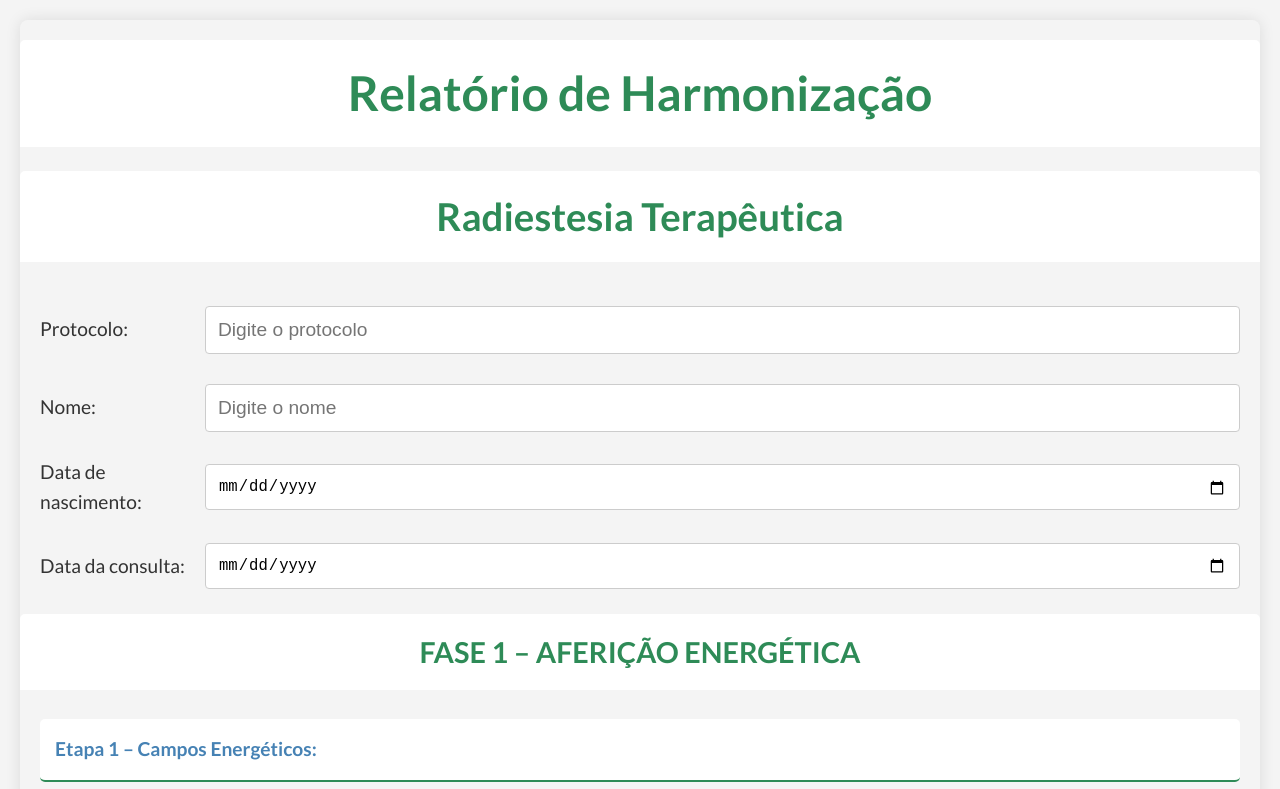
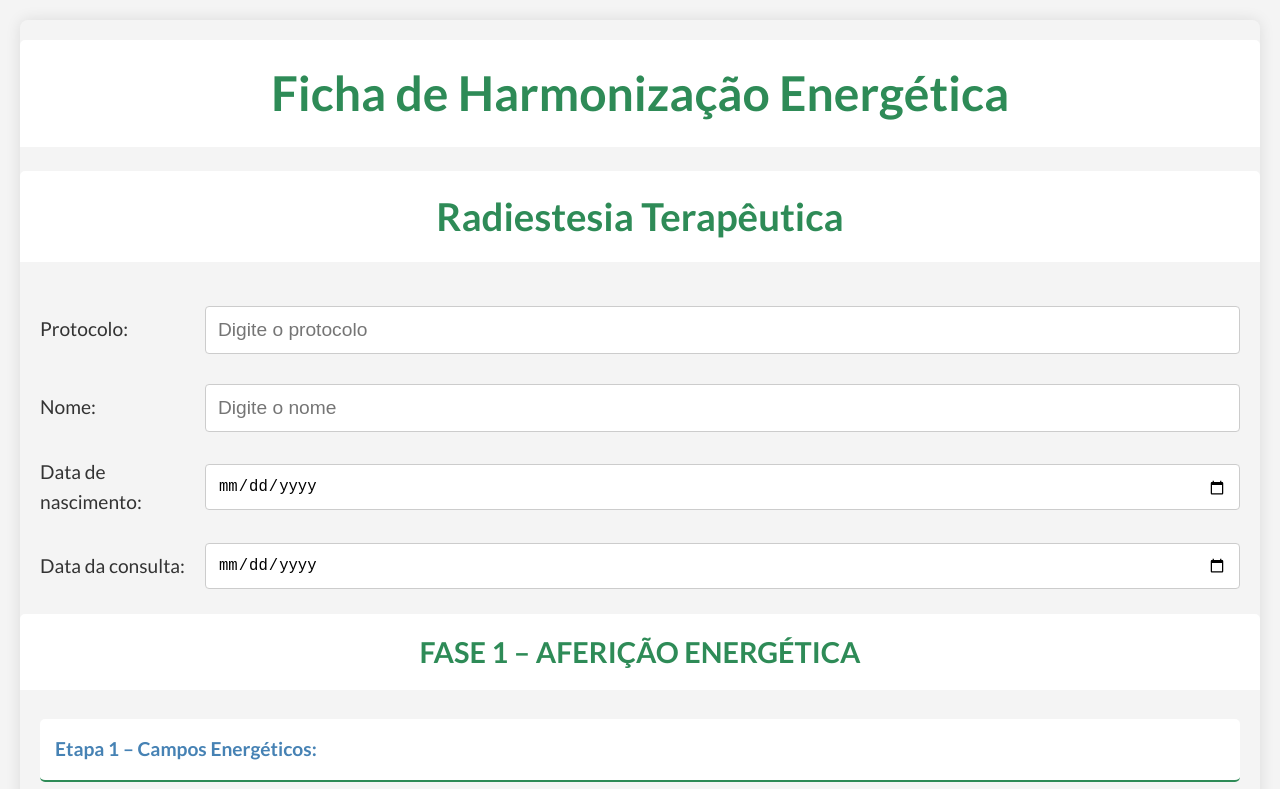
Before and after one commit to RAVELLSL/radiestesia-doc-02, a plain HTML site: page index.html in a window 1280 px wide. Shown: the top 789 px of the page. Drawn offline with Linux system fonts and the light colour scheme.

Commit message:
Update index.html

```diff
--- a/index.html
+++ b/index.html
@@ -1,9 +1,10 @@
+
 <!DOCTYPE html>
 <html lang="pt-BR">
 <head>
     <meta charset="UTF-8">
     <meta name="viewport" content="width=device-width, initial-scale=1.0">
-    <title>Relatório de Radiestesia Terapêutica</title>
+    <title>Ficha de Harmonização Energética</title>
     <link rel="preconnect" href="https://fonts.googleapis.com">
     <link rel="preconnect" href="https://fonts.gstatic.com" crossorigin>
     <link href="https://fonts.googleapis.com/css2?family=Lato:wght@300;400;700&display=swap" rel="stylesheet">
@@ -327,7 +328,7 @@ footer {
 </head>
 <body>
 
-    <h1>Relatório de Harmonização</h1>
+    <h1>Ficha de Harmonização Energética</h1>
     <h2>Radiestesia Terapêutica</h2>
 
     <div class="input-group">
```
